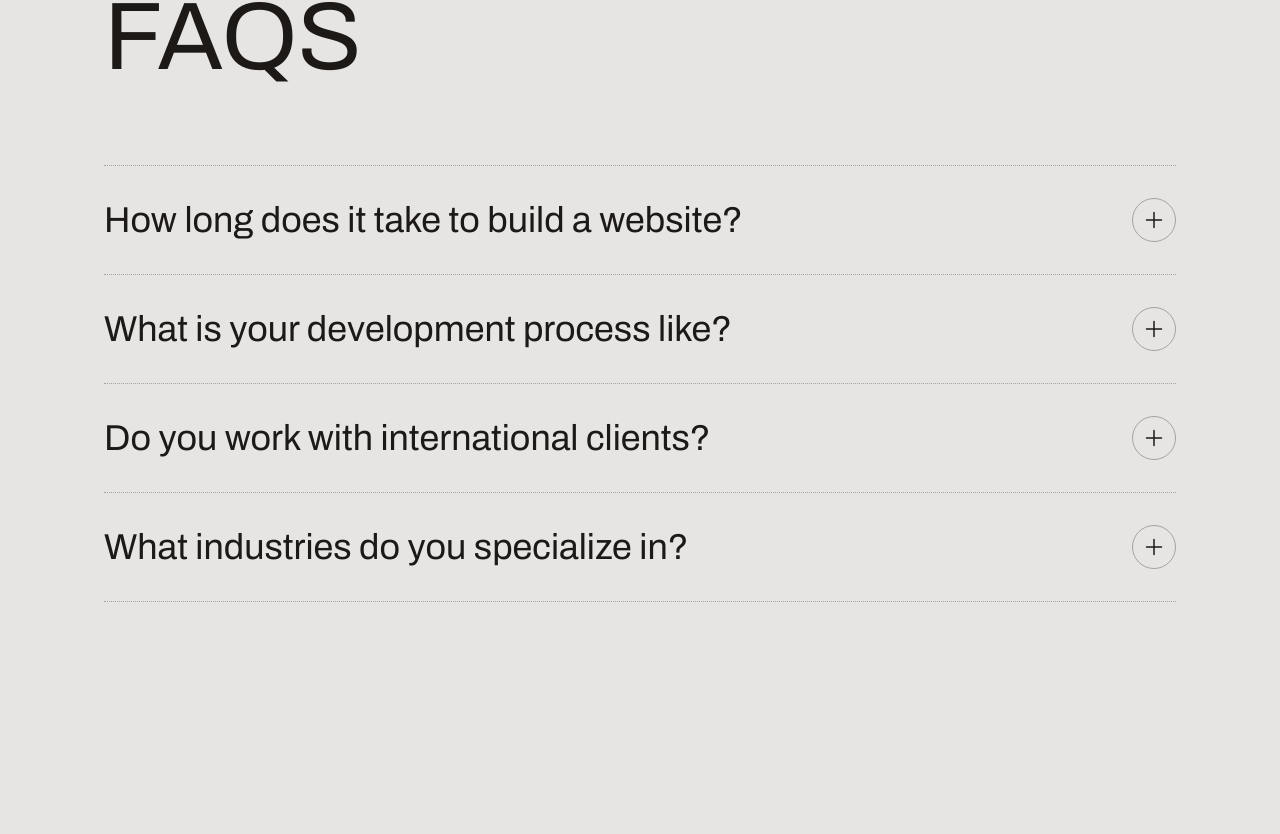
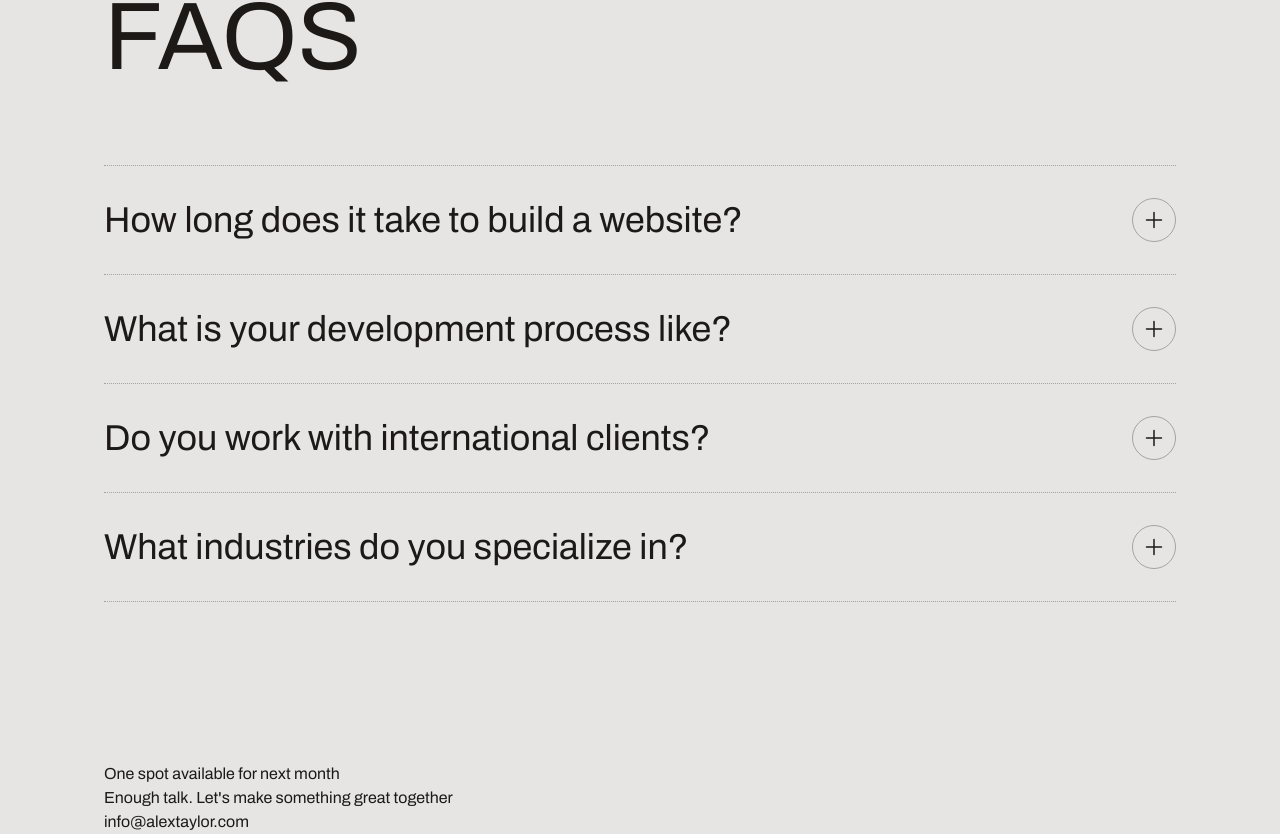
Before and after one commit to Sekwaticode/virtualboardroomsa, a Next.js app: page / in a window 1280 px wide. Shown: the part 5315-6149 px from the top of the page. Before the commit the page ends 6077 px from the top, so only its background shows below. Built offline with nearby package versions, Linux system fonts and the light colour scheme.

Commit message:
footer start

```diff
--- a/package.json
+++ b/package.json
@@ -1,5 +1,5 @@
 {
-  "name": "minimal-single-page-portfolio",
+  "name": "virtual-boardroom-saportfolio",
   "version": "0.1.0",
   "private": true,
   "scripts": {
--- a/src/app/page.tsx
+++ b/src/app/page.tsx
@@ -3,8 +3,9 @@ import Hero from '@/sections/Hero'
 import Intro from '@/sections/Intro';
 import Projects from "@/sections/Projects"
 import Testimonials from "@/sections/Testimonials"
+import BoxGrid from "@/components/BoxGrid";
 import FAQs from "@/sections/FAQs"
-import BoxGrid from "@/components/BoxGrid";
+import Footer from "@/sections/Footer"
 
 
 export default function Home() {
@@ -16,8 +17,8 @@ export default function Home() {
    <Projects/>
    <Testimonials/>
    <BoxGrid />
-
    <FAQs/>
+   <Footer/>
    </>
   );
 }
--- a/src/sections/Footer.tsx
+++ b/src/sections/Footer.tsx
@@ -1,7 +1,39 @@
 import { FC } from "react";
 
+const navItems = [
+  {
+    href: '#',
+    label: 'Home'
+  },
+  {
+    href: '#',
+    label: 'Projects'
+  },
+  {
+    href: '#',
+    label: 'Testimonials'
+  },
+  {
+    href: '#',
+    label: 'FAQS'
+  },
+  {
+    href: '#',
+    label: 'Contact'
+  },
+]
+
 const Footer: FC = () => {
-  return <div>Footer</div>;
+  return <footer>
+    <div className="container">
+      <div>One spot available for next month</div>
+    <h2>Enough talk. Let&apos;s make something great together</h2>
+    <button>info@alextaylor.com</button>
+    <nav>
+{}
+    </nav>
+    </div>
+  </footer>;
 };
 
 export default Footer;
```
Also changed, not shown: 1 other file (tests, documents, lock files or other folders).
